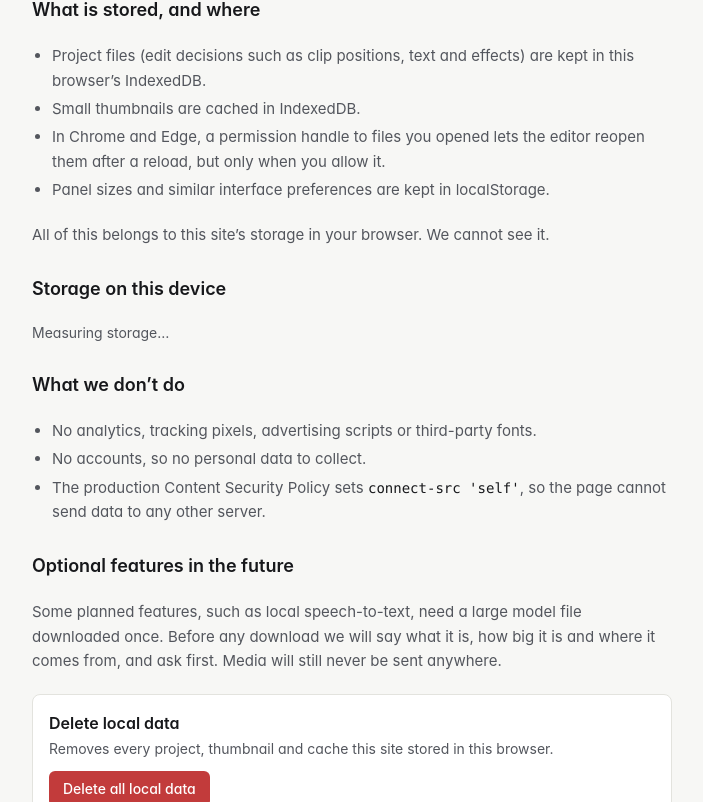
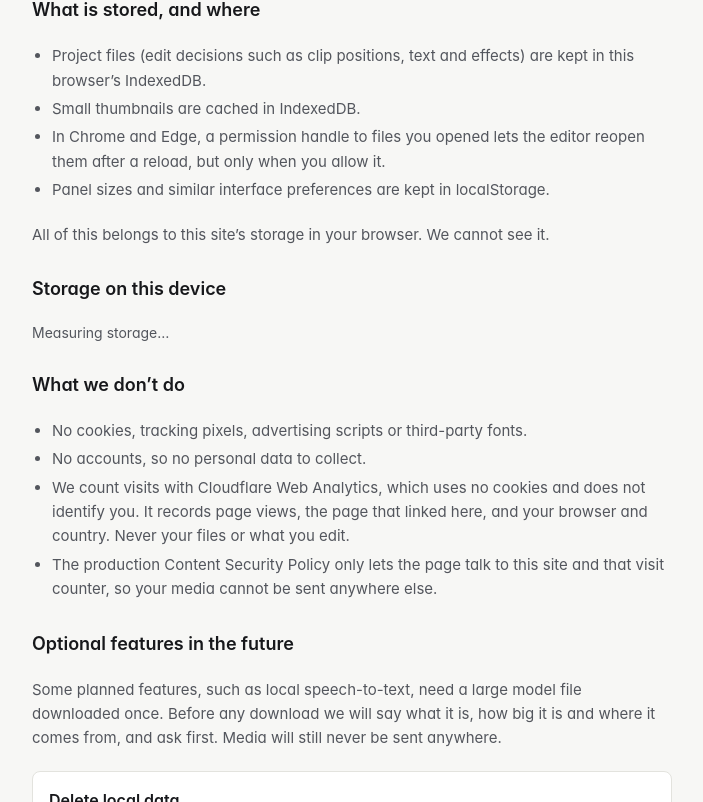
Before and after one commit to vnsiddhanth/veyra, a React (Vite) app: page /privacy in a window 1280 px wide. Shown: the part 403-1205 px from the top of the page, without its empty margins (288-991 px from the left). Built offline with nearby package versions, Linux system fonts and the light colour scheme.

Commit message:
Allow cookie-free Cloudflare Web Analytics; update privacy wording

```diff
--- a/src/pages/HomePage.tsx
+++ b/src/pages/HomePage.tsx
@@ -254,7 +254,7 @@ export function HomePage() {
           <IconShield size={22} className="mb-2 text-accent" />
           <h2 className="mb-2 text-lg font-semibold">Privacy you can verify</h2>
           <p className="text-sm leading-relaxed text-muted">
-            The site’s security policy only allows network requests to itself. There are no analytics or ad scripts. Open your browser’s network panel while you
+            The site’s security policy only allows requests to itself and a cookie-free visit counter. There are no ad or tracking scripts. Open your browser’s network panel while you
             edit: no media ever leaves your device.
           </p>
           <div className="mt-4 flex flex-wrap gap-4 text-sm font-medium">
--- a/src/pages/PrivacyPage.tsx
+++ b/src/pages/PrivacyPage.tsx
@@ -58,11 +58,15 @@ export default function PrivacyPage() {
       <StorageManager />
       <h2 className="pt-2 text-lg font-semibold text-fg">What we don’t do</h2>
       <ul className="list-disc space-y-1 pl-5">
-        <li>No analytics, tracking pixels, advertising scripts or third-party fonts.</li>
+        <li>No cookies, tracking pixels, advertising scripts or third-party fonts.</li>
         <li>No accounts, so no personal data to collect.</li>
         <li>
-          The production Content Security Policy sets <code className="font-mono text-sm text-fg">connect-src 'self'</code>, so the page cannot
-          send data to any other server.
+          We count visits with Cloudflare Web Analytics, which uses no cookies and does not identify you. It records page views, the page
+          that linked here, and your browser and country. Never your files or what you edit.
+        </li>
+        <li>
+          The production Content Security Policy only lets the page talk to this site and that visit counter, so your media cannot be
+          sent anywhere else.
         </li>
       </ul>
       <h2 className="pt-2 text-lg font-semibold text-fg">Optional features in the future</h2>
```
Also changed, not shown: 1 other file (tests, documents, lock files or other folders).
